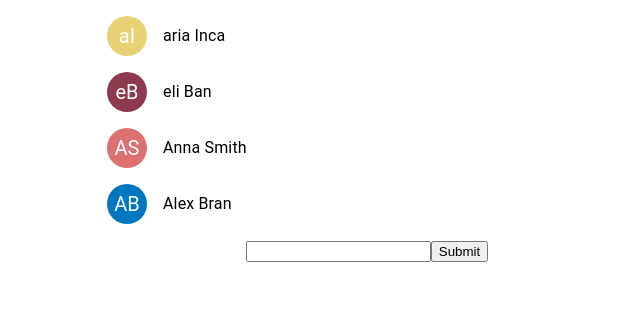
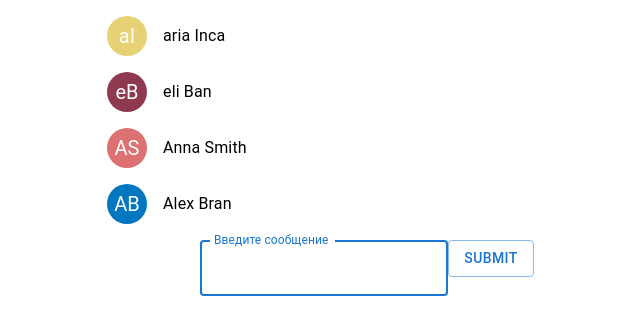
Before and after one commit to Alaya95/react-messenger, a React (Create React App) app: page / in a window 1280 px wide. Shown: the top 334 px of the page, without its empty margins (273-913 px from the left). Built offline with nearby package versions, Linux system fonts and the light colour scheme.

Commit message:
add refs, mui components

```diff
--- a/src/components/Form/Form.jsx
+++ b/src/components/Form/Form.jsx
@@ -1,6 +1,12 @@
-import { useState } from 'react';
+import { Button, TextField } from '@mui/material';
+import { useState, useRef, useEffect } from 'react';
+
+import './Form.styles.scss';
+
 export default function Form({ onSubmit }) {
     const [value, setValue] = useState('');
+
+    const inpuFocusRef = useRef();
 
     const handleSubmit = (e) => {
         e.preventDefault();
@@ -12,10 +18,20 @@ export default function Form({ onSubmit }) {
         setValue(e.target.value)
     }
 
+    useEffect(() => {
+        inpuFocusRef.current?.focus();
+    });
+
     return (
-        <form onSubmit={handleSubmit} className="form">
-            <input value={value} onChange={handleChange} type="text" />
-            <input type="submit" />
+        <form onSubmit={handleSubmit}>
+            <TextField
+                id="demo-helper-text-misaligned"
+                label="Введите сообщение"
+                value={value}
+                onChange={handleChange}
+                inputRef={inpuFocusRef}
+            />
+            <Button variant='outlined'type="submit">Submit</Button>
         </form>
     )
 }
```
